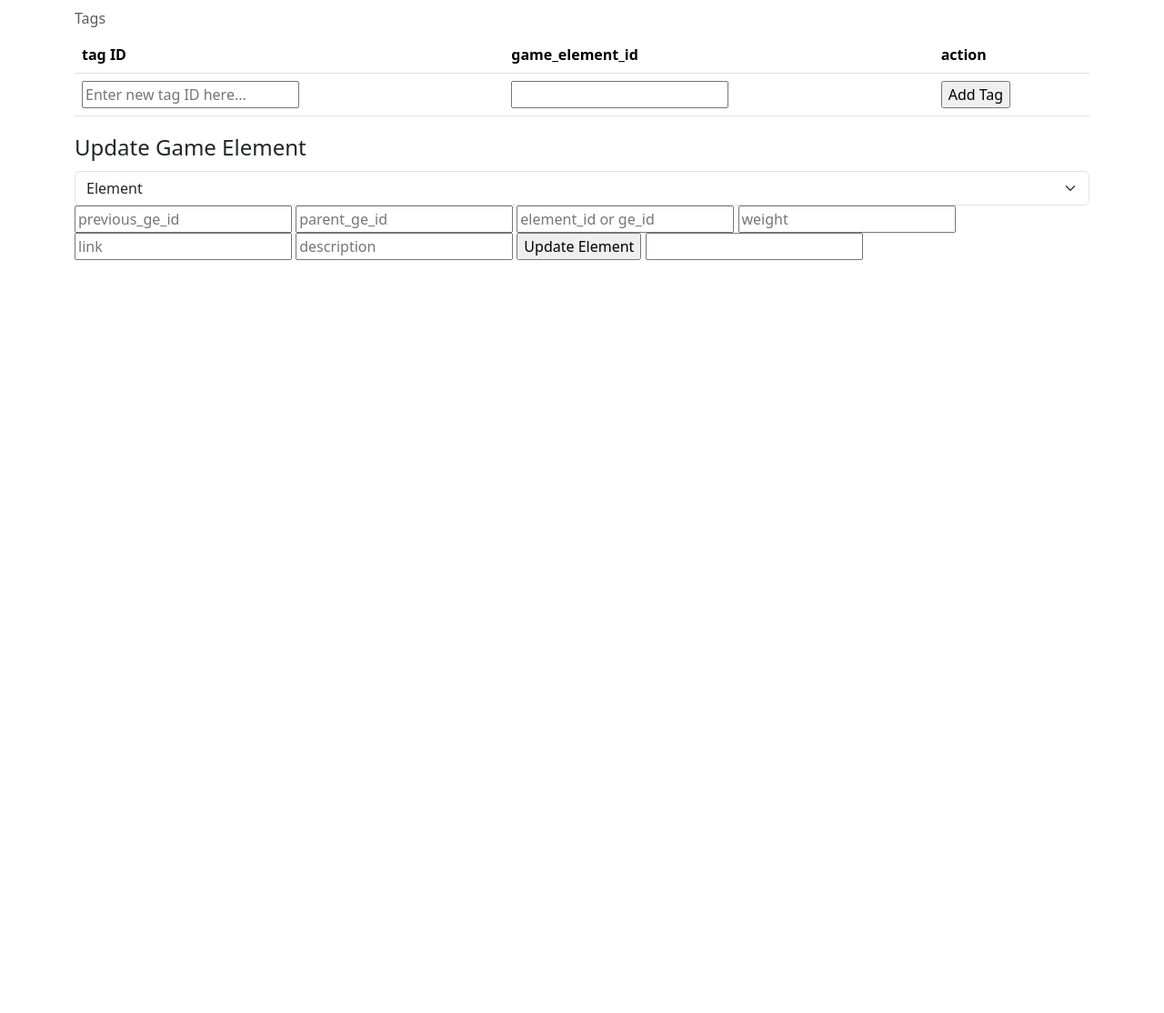
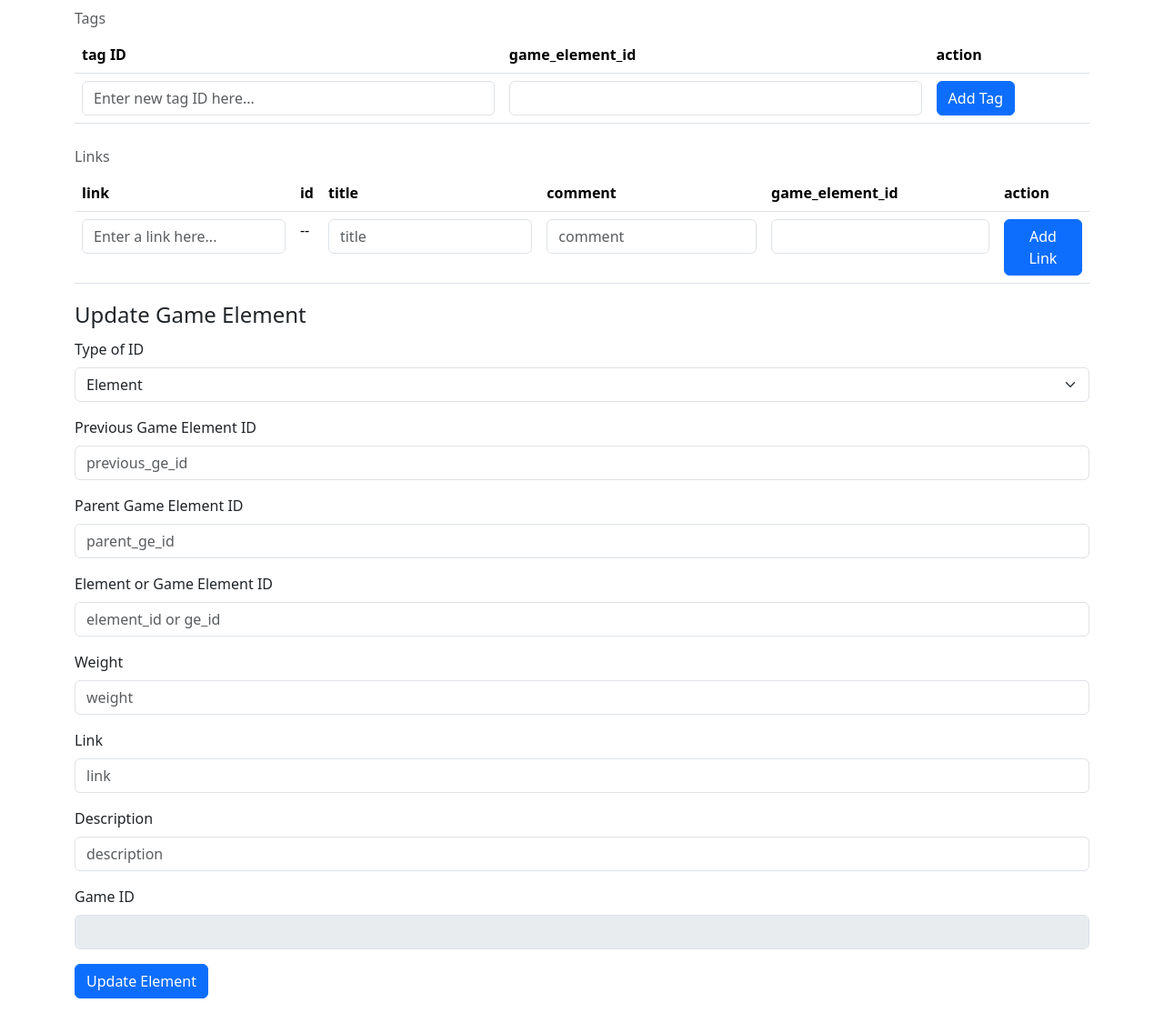
Before and after one commit to mikael-pintassilgo/divertidos.games, a Flask app: template flaskr/templates/game_elements/update.html in a window 1280 px wide. Shown: the part 56-1170 px from the top of the page at 91% size. Before the commit the page ends 342 px from the top, so only its background shows below. Run offline with Flask 3, Linux system fonts and the light colour scheme; the template is opened without the code that fills it, so the values that code supplies are empty; some libraries are stand-ins or nearby versions.

Commit message:
Game element update page: tags and links.

```diff
--- a/flaskr/__init__.py
+++ b/flaskr/__init__.py
@@ -45,6 +45,7 @@ def create_app(test_config=None):
     from . import games
     from . import game_elements
     from . import game_element_tags
+    from . import game_element_links
 
     app.register_blueprint(auth.bp)
     app.register_blueprint(blog.bp)
@@ -54,6 +55,7 @@ def create_app(test_config=None):
     app.register_blueprint(games.bp)
     app.register_blueprint(game_elements.bp)
     app.register_blueprint(game_element_tags.bp)
+    app.register_blueprint(game_element_links.bp)
 
     # make url_for('index') == url_for('blog.index')
     # in another app, you might define a separate main index here with
--- a/flaskr/schema.sql
+++ b/flaskr/schema.sql
@@ -77,6 +77,7 @@ CREATE TABLE game_tag (
   author_id INTEGER NOT NULL REFERENCES user (id) ON DELETE SET NULL
 );
 
+-- Game elements --
 CREATE TABLE game_and_element (
   id INTEGER PRIMARY KEY AUTOINCREMENT,
   description TEXT,
@@ -101,6 +102,17 @@ CREATE TABLE game_element_tag (
   tag_id INTEGER NOT NULL REFERENCES tag (id) ON DELETE SET NULL,
   author_id INTEGER NOT NULL REFERENCES user (id) ON DELETE SET NULL
 );
+
+CREATE TABLE game_element_link (
+  id INTEGER PRIMARY KEY AUTOINCREMENT,
+  created TIMESTAMP NOT NULL DEFAULT CURRENT_TIMESTAMP,
+  link TEXT DEFAULT '',
+  title TEXT NOT NULL,
+  comment TEXT,
+  game_element_id INTEGER NOT NULL REFERENCES game_and_element (id) ON DELETE CASCADE,
+  author_id INTEGER NOT NULL REFERENCES user (id) ON DELETE SET NULL
+);
+-- End of Game elements --
 
 DROP TABLE IF EXISTS quest;
 DROP TABLE IF EXISTS quest_task;
--- a/flaskr/templates/game_elements/update.html
+++ b/flaskr/templates/game_elements/update.html
@@ -1,6 +1,7 @@
 {% extends 'base.html' %}
 
 {% block content %}
+<!-- Game Element Tags -->
 <div class='row'>
   <div class='col-12'>
 
@@ -25,7 +26,7 @@
               </td>
               <td>
                 <form action="{{ url_for('game_element_tags.delete', id=ge_tag['ge_tag_id']) }}" method="post">
-                      <input class="" type="hidden" name="game_element_id" id="game_element_id" value="{{ ge_id }}">
+                  <input class="form-control" type="hidden" name="game_element_id" id="game_element_id" value="{{ ge_id }}">
                   <button class="btn btn-danger" type="submit" value="Delete Tag" onclick="return confirm('Are you sure?');">Delete</button>
                 </form>
               </td>
@@ -34,13 +35,13 @@
           <tr>
             <form action="{{ url_for('game_element_tags.create') }}" method="post">
               <td>
-                    <input class="" placeholder="Enter new tag ID here..." name="tag_id" id="tag_id" value="{{ request.form['tag_id'] }}" required>
+                <input class="form-control" placeholder="Enter new tag ID here..." name="tag_id" id="tag_id" value="{{ request.form['tag_id'] }}" required>
               </td>
               <td>
-                    <input class="" type="" name="game_element_id" id="game_element_id" value="{{ ge_id }}">
+                <input class="form-control" type="" name="game_element_id" id="game_element_id" value="{{ ge_id }}">
               </td>
               <td>
-                    <input class="" type="submit" value="Add Tag">
+                <button class="btn btn-primary" type="submit" value="Add Tag">Add Tag</button>
               </td>
             </form>
           </tr>
@@ -48,26 +49,111 @@
     </table>
   </div>
 </div>
+<!-- End of Game Element Tags -->
+
+<!-- Game Element Links -->
+ <div class='row'>
+  <div class='col-12'>
+
+      <table class="table table-hover">
+        <caption class="caption-top">Links</caption>
+        <tbody>
+          <thead>
+            <tr>
+              <th scope="col">link</th>
+              <th scope="col">id</th>
+              <th scope="col">title</th>
+              <th scope="col">comment</th>
+              <th scope="col">game_element_id</th>
+              <th scope="col">action</th>
+            </tr>
+          </thead>
+
+          {% for ge_link in game_element_links %}
+          <tr>
+              <td>
+                <p><a href='{{ ge_link['link'] }}' target="_blank">{{ ge_link['link'] }}</a></p>
+              </td>
+              <td>
+                <p>{{ ge_link['ge_link_id'] }}</p>
+              </td>
+              <td>
+                <p>{{ ge_link['title'] }}</p>
+              </td>
+              <td>
+                <p>{{ ge_link['comment'] }}</p>
+              </td>
+              <td>
+                <p>{{ ge_link['game_element_id'] }}</p>
+              </td>
+              <td>
+                <form action="{{ url_for('game_element_links.delete', id=ge_link['ge_link_id']) }}" method="post">
+                  <input class="form-control" type="hidden" name="game_element_id" id="game_element_id" value="{{ ge_id }}">
+                  <button class="btn btn-danger" type="submit" value="Delete Link" onclick="return confirm('Are you sure?');">Delete</button>
+                </form>
+              </td>
+          </tr>
+          {% endfor %}
+          <tr>
+            <form action="{{ url_for('game_element_links.create') }}" method="post">
+              <td>
+                <input class="form-control" placeholder="Enter a link here..." name="link" id="link" value="{{ request.form['link'] }}" required>
+              </td>
+              <td>
+                --
+              </td>
+              <td>
+                <input class="form-control" placeholder="title" name="title" id="title" value="{{ request.form['title'] }}">
+              </td>
+              <td>
+                <input class="form-control" placeholder="comment" name="comment" id="comment" value="{{ request.form['comment'] }}">
+              </td>
+              <td>
+                <input class="form-control" type="" name="game_element_id" id="game_element_id" value="{{ ge_id }}">
+              </td>
+              <td>
+                <button class="btn btn-primary" type="submit" value="Add Link">Add Link</button>
+              </td>
+            </form>
+          </tr>
+        </tbody>
+    </table>
+  </div>
+</div>
+<!-- End Game Element Links -->
 
 <form method="post">
   <fieldset class="">
 
     <legend class="">Update Game Element</legend>
 
-    <select class="form-select" aria-label="Type of element ID" name="type_of_id" id="type_of_id" required>
+    <label for="type_of_id" class="form-label">Type of ID</label>
+    <select class="form-select mb-3" aria-label="Type of element ID" name="type_of_id" id="type_of_id" required>
       <option selected value="element">Element</option>
       <option value="game_element">Game element</option>
     </select>
 
-    <input class="" placeholder="previous_ge_id" name="previous_ge_id" id="previous_ge_id" value="{{ game_element['previous_game_element_id'] }}">
-    <input class="" placeholder="parent_ge_id" name="parent_element_id" id="parent_element_id" value="{{ game_element['parent_element_id'] }}">
+    <label for="previous_ge_id" class="form-label">Previous Game Element ID</label>
+    <input class="form-control mb-3" placeholder="previous_ge_id" name="previous_ge_id" id="previous_ge_id" value="{{ game_element['previous_game_element_id'] }}">
+    <label for="parent_element_id" class="form-label">Parent Game Element ID</label>
+    <input class="form-control mb-3" placeholder="parent_ge_id" name="parent_element_id" id="parent_element_id" value="{{ game_element['parent_element_id'] }}">
 
-    <input class="" placeholder="element_id or ge_id" name="element_id" id="element_id" value="{{ game_element['e_or_ge_id'] }}" required>
-    <input class="" placeholder="weight" name="ge_weight" id="ge_weight" value="{{ game_element['weight'] }}">
-    <input class="" placeholder="link" name="ge_link" id="ge_link" value="{{ game_element['link'] }}">
-    <input class="" placeholder="description" name="description" id="description" value="{{ game_element['description'] }}">
-    <input class="" type="submit" value="Update Element">
-    <input name="game_id" value="{{ game_element['game_id'] }}">
+    <label for="element_id" class="form-label">Element or Game Element ID</label>
+    <input class="form-control mb-3" placeholder="element_id or ge_id" name="element_id" id="element_id" value="{{ game_element['e_or_ge_id'] }}" required>
+
+    <label for="ge_weight" class="form-label">Weight</label>
+    <input class="form-control mb-3" placeholder="weight" name="ge_weight" id="ge_weight" value="{{ game_element['weight'] }}">
+
+    <label for="ge_link" class="form-label">Link</label>
+    <input class="form-control mb-3" placeholder="link" name="ge_link" id="ge_link" value="{{ game_element['link'] }}">
+
+    <label for="description" class="form-label">Description</label>
+    <input class="form-control mb-3" placeholder="description" name="description" id="description" value="{{ game_element['description'] }}">
+
+    <label for="game_id" class="form-label">Game ID</label>
+    <input class="form-control mb-3" name="game_id" value="{{ game_element['game_id'] }}" disabled>
+
+    <button class="btn btn-primary mb-3" type="submit" value="Update Element">Update Element</button>
 
   </fieldset>
 </form>
--- a/flaskr/update_schema.sql
+++ b/flaskr/update_schema.sql
@@ -12,8 +12,6 @@ CREATE TABLE tag (
   comment TEXT,
   author_id INTEGER NOT NULL REFERENCES user (id)
 );
-*/
-
 
 CREATE TABLE game_element_tag (
   id INTEGER PRIMARY KEY AUTOINCREMENT,
@@ -22,3 +20,16 @@ CREATE TABLE game_element_tag (
   tag_id INTEGER NOT NULL REFERENCES tag (id) ON DELETE SET NULL,
   author_id INTEGER NOT NULL REFERENCES user (id) ON DELETE SET NULL
 );
+
+CREATE TABLE game_element_link (
+  id INTEGER PRIMARY KEY AUTOINCREMENT,
+  created TIMESTAMP NOT NULL DEFAULT CURRENT_TIMESTAMP,
+  title TEXT NOT NULL,
+  comment TEXT,
+  game_element_id INTEGER NOT NULL REFERENCES game_and_element (id) ON DELETE CASCADE,
+  author_id INTEGER NOT NULL REFERENCES user (id) ON DELETE SET NULL
+);
+
+ALTER TABLE game_element_link
+ADD COLUMN link TEXT DEFAULT '';
+*/
```
Also changed, not shown: flaskr/game_element_links.py (added, +80 -0 lines), flaskr/game_elements.py (+8 -1 lines). Lines whose indentation alone changed are shown as unchanged.
